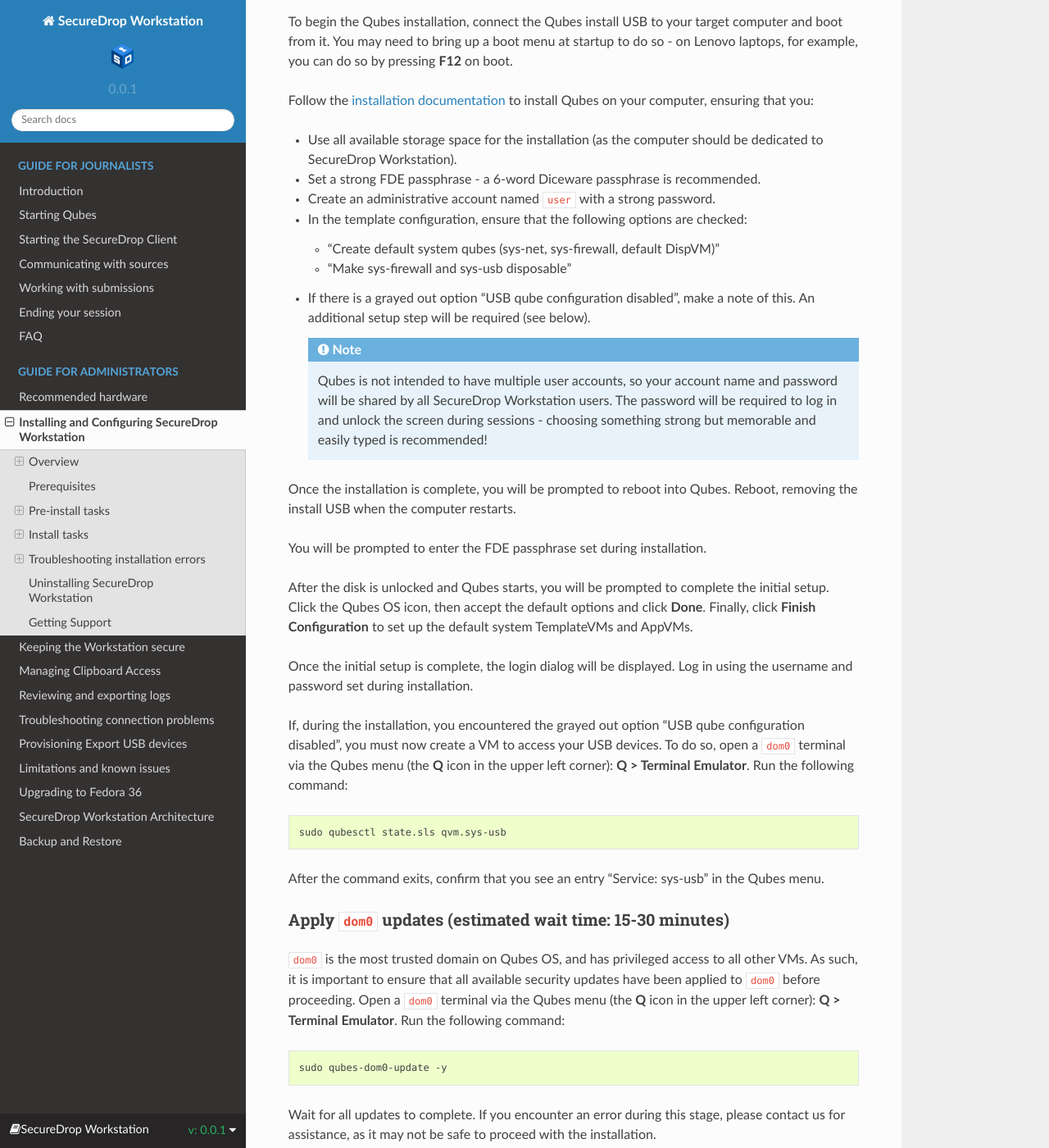
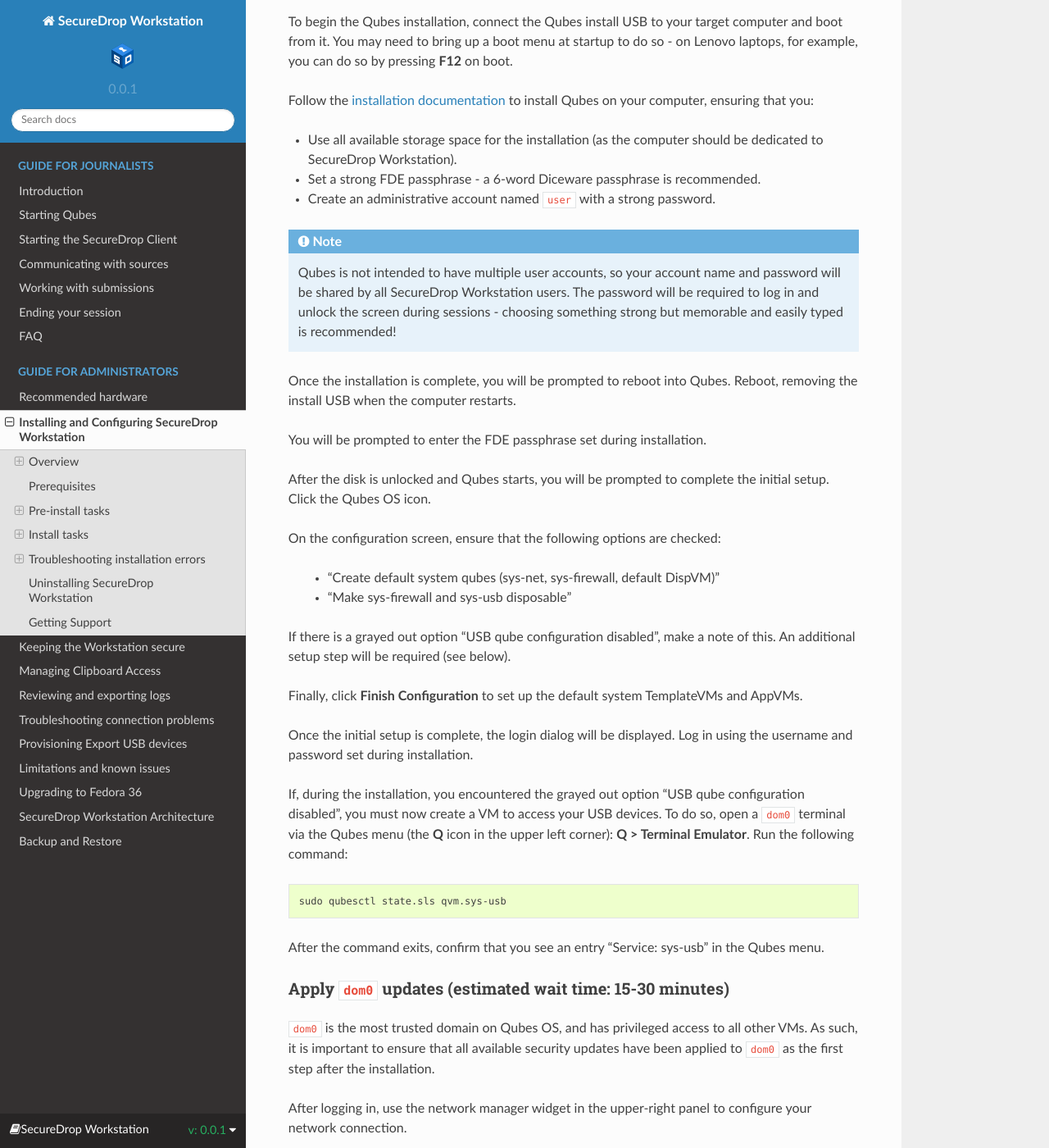
Before and after one commit to freedomofpress/securedrop-workstation-docs, a Sphinx documentation site: the page built from docs/admin/install.rst, in a window 1280 px wide and 1400 px high, scrolled down 3393 px. Shown: the whole window at 82% size. Built offline with Sphinx 7.4.7 and the Read the Docs theme 2.0.0, drawn with Linux system fonts in a browser that asks for light colours; some of the changed text lies outside the part shown.

Commit message:
Fix some order of operations issues

```diff
--- a/docs/admin/install.rst
+++ b/docs/admin/install.rst
@@ -115,19 +115,23 @@
 - Use all available storage space for the installation (as the computer should be dedicated to SecureDrop Workstation).
 - Set a strong FDE passphrase - a 6-word Diceware passphrase is recommended.
 - Create an administrative account named ``user`` with a strong password.
-- In the template configuration, ensure that the following options are checked:
 
-  - "Create default system qubes (sys-net, sys-firewall, default DispVM)"
-  - "Make sys-firewall and sys-usb disposable"
-- If there is a grayed out option "USB qube configuration disabled", make a note of this. An additional setup step will be required (see below).
-
-  .. note:: Qubes is not intended to have multiple user accounts, so your account name and password will be shared by all SecureDrop Workstation users. The password will be required to log in and unlock the screen during sessions - choosing something strong but memorable and easily typed is recommended!
+.. note:: Qubes is not intended to have multiple user accounts, so your account name and password will be shared by all SecureDrop Workstation users. The password will be required to log in and unlock the screen during sessions - choosing something strong but memorable and easily typed is recommended!
 
 Once the installation is complete, you will be prompted to reboot into Qubes. Reboot, removing the install USB when the computer restarts.
 
 You will be prompted to enter the FDE passphrase set during installation.
 
-After the disk is unlocked and Qubes starts, you will be prompted to complete the initial setup. Click the Qubes OS icon, then accept the default options and click **Done**. Finally, click **Finish Configuration** to set up the default system TemplateVMs and AppVMs.
+After the disk is unlocked and Qubes starts, you will be prompted to complete the initial setup. Click the Qubes OS icon.
+
+On the configuration screen, ensure that the following options are checked:
+
+ - "Create default system qubes (sys-net, sys-firewall, default DispVM)"
+ - "Make sys-firewall and sys-usb disposable"
+
+If there is a grayed out option "USB qube configuration disabled", make a note of this. An additional setup step will be required (see below).
+
+Finally, click **Finish Configuration** to set up the default system TemplateVMs and AppVMs.
 
 Once the initial setup is complete, the login dialog will be displayed. Log in using the username and password set during installation.
 
@@ -141,7 +145,11 @@
 
 Apply ``dom0`` updates (estimated wait time: 15-30 minutes)
 ~~~~~~~~~~~~~~~~~~~~~~~~~~~~~~~~~~~~~~~~~~~~~~~~~~~~~~~~~~~
-``dom0`` is the most trusted domain on Qubes OS, and has privileged access to all other VMs. As such, it is important to ensure that all available security updates have been applied to ``dom0`` before proceeding. Open a ``dom0`` terminal via the Qubes menu (the **Q** icon in the upper left corner): **Q > Terminal Emulator**. Run the following command:
+``dom0`` is the most trusted domain on Qubes OS, and has privileged access to all other VMs. As such, it is important to ensure that all available security updates have been applied to ``dom0`` as the first step after the installation.
+
+After logging in, use the network manager widget in the upper-right panel to configure your network connection.
+
+Open a ``dom0`` terminal via the Qubes menu (the **Q** icon in the upper left corner): **Q > Terminal Emulator**. Run the following command:
 
 .. code-block:: sh
 
@@ -153,10 +161,7 @@
 
 Apply updates to system templates (estimated wait time: 45-60 minutes)
 ~~~~~~~~~~~~~~~~~~~~~~~~~~~~~~~~~~~~~~~~~~~~~~~~~~~~~~~~~~~~~~~~~~~~~~
-
-Before installing SecureDrop Workstation, you must set up network and Tor access, then update the system VMs:
-
-- After logging in, use the network manager widget in the upper-right panel to configure your network connection.
+After logging in again, confirm that the network manager successfully connects you to the configured network. If necessary, verify the network settings using the network manager widget.
 
 - Next, configure Tor by selecting the Qubes menu (the **Q** icon in the upper left corner) and selecting **Service: sys-whonix > sys-whonix: Anon Connection Wizard**. In most cases, choosing the default **Connect** option is best. Click **Next**, then **Next** again. Then, if Tor connects successfully, click **Finish**. If Tor fails to connect, make sure your network conection is up and does not filter Tor connections, then try again.
 
```
